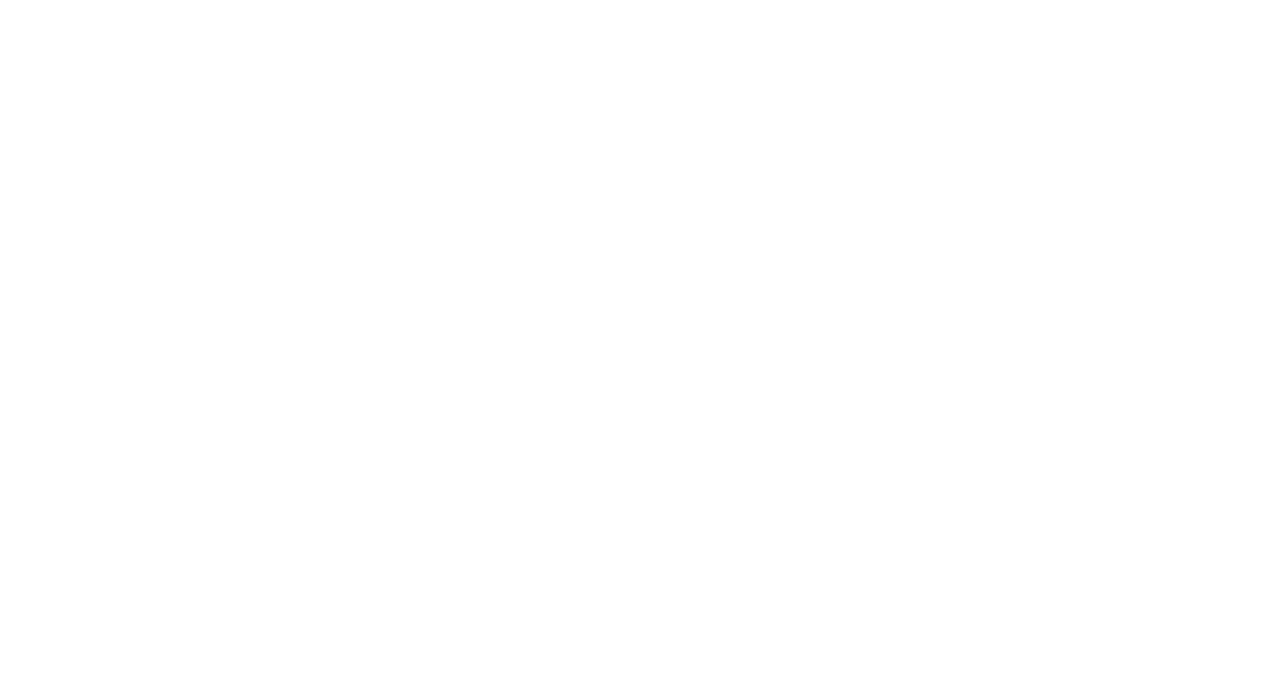
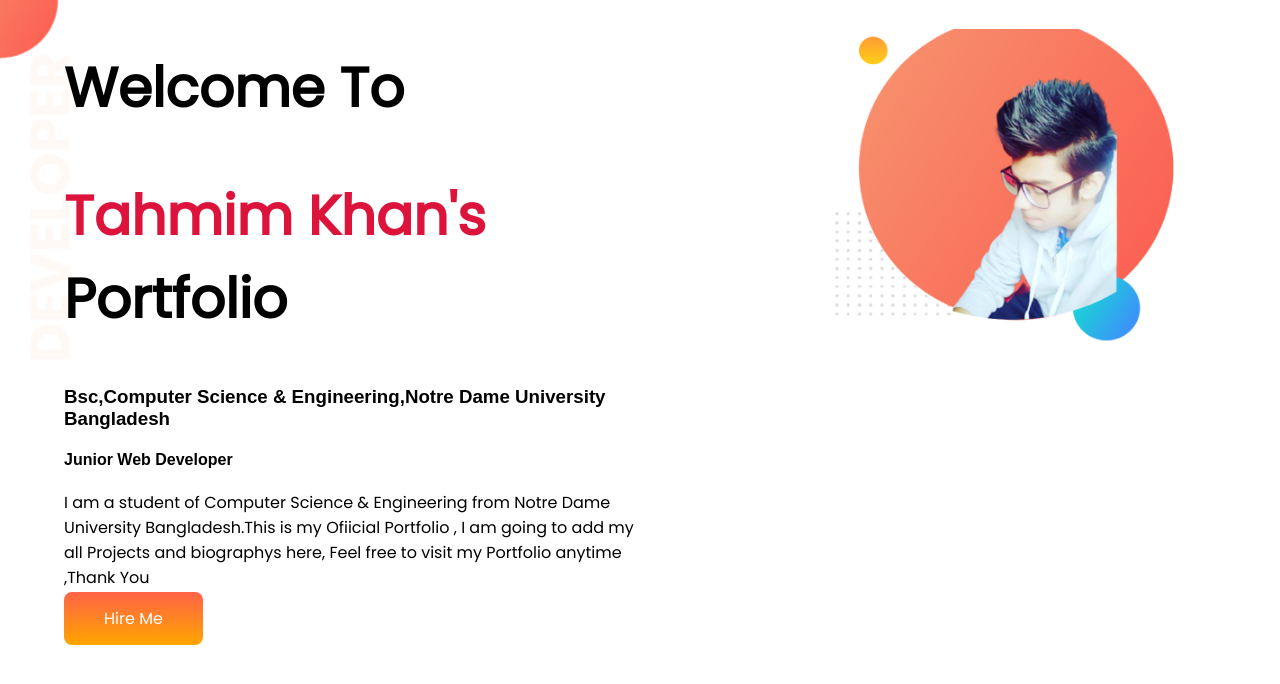
Before and after one commit to Rafff-byte/developer-portfolio, a plain HTML site: page index.html in a window 1280 px wide. Drawn offline with Linux system fonts and the light colour scheme.

Commit message:
top banner added

```diff
--- a/index.html
+++ b/index.html
@@ -5,9 +5,22 @@
     <meta http-equiv="X-UA-Compatible" content="IE=edge">
     <meta name="viewport" content="width=device-width, initial-scale=1.0">
     <title>Rafi Portfolio</title>
+    <link rel="preconnect" href="https://fonts.googleapis.com">
+<link rel="preconnect" href="https://fonts.gstatic.com" crossorigin>
+<link href="https://fonts.googleapis.com/css2?family=Poppins&display=swap" rel="stylesheet">
     <link rel="stylesheet" href="style.css">
 </head>
 <body>
+  <section class="top-banner">  <div class="half-width">
+<span class="text"><h1>Welcome To</h1>
+    <h1><span class="orange">Tahmim Khan's</span> Portfolio </h1>
+    <h3 style="font-family: Arial, Helvetica, sans-serif;">Bsc,Computer Science & Engineering,Notre Dame University Bangladesh</h3>
+    <h4 style="font-family: Arial, Helvetica, sans-serif;">Junior Web Developer</h4>
+    <p>I am a student of Computer Science & Engineering from Notre Dame University Bangladesh.This is my Ofiicial Portfolio , I am going to add my all Projects and biographys here, Feel free to visit my Portfolio anytime ,Thank You </p>
+    <a class="link-button" href="https://www.linkedin.com/in/tahmim-khan-rafi-44b994218/ " target="_blank">Hire Me</a>
 
+</div>
+    <div class="half-width"><img src="./rafi.png" alt=""></div>
+</section>
 </body>
 </html>
--- a/style.css
+++ b/style.css
@@ -0,0 +1,35 @@
+body {
+  font-family: "Poppins", sans-serif;
+  margin: 0;
+}
+h1 {
+  font-size: 55px;
+}
+.orange {
+  color: crimson;
+}
+section {
+  display: flex;
+}
+.half-width {
+  width: 50%;
+  padding-left: 5%;
+}
+
+.half-width img {
+  width: 100%;
+  margin-top: 5%;
+}
+.link-button {
+  text-decoration: none;
+  background-image: linear-gradient(tomato, orange);
+
+  color: white;
+  font-weight: 400;
+  padding: 15px 40px;
+  border-radius: 8px;
+}
+.top-banner {
+  background-image: url(./banner.png);
+  background-repeat: no-repeat;
+}
```
Also changed, not shown: banner.png (added), rafi.png (added).
